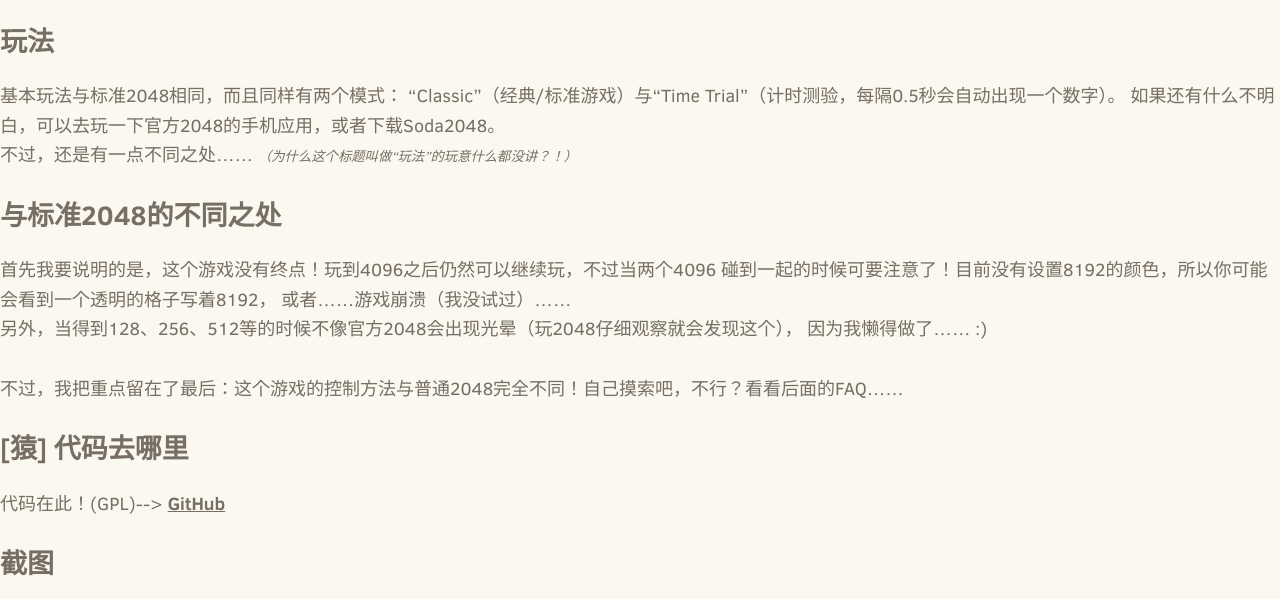
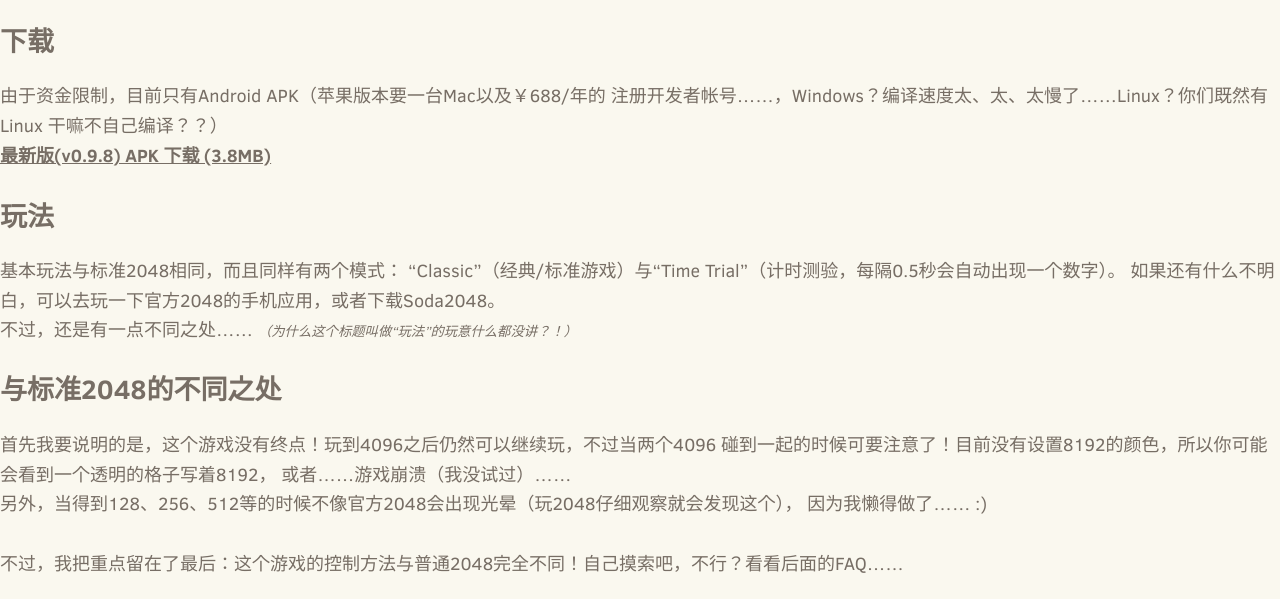
Before and after one commit to Pisces000221/Soda2048, a plain HTML site: page index.html in a window 1280 px wide. Shown: the part 178-777 px from the top of the page. Drawn offline with Linux system fonts and the light colour scheme.

Commit message:
Add download link

```diff
--- a/index.html
+++ b/index.html
@@ -16,6 +16,11 @@
     <h1 class='subtitle'></span>Soda2048，一个2048的奇葩玩法</h1>
     Brought to you by <a href='https://github.com/Pisces000221'>Pisces000221 on GitHub</a>
     <h2><a href='https://github.com/Pisces000221/Soda2048'>Fork me on GitHub</a></h2>
+    <h2>下载</h2>
+    <p>由于资金限制，目前只有Android APK（苹果版本要一台Mac以及￥688/年的
+    注册开发者帐号……，Windows？编译速度太、太、太慢了……Linux？你们既然有Linux
+    干嘛不自己编译？？）<br>
+    <a href='https://github.com/Pisces000221/Soda2048/raw/master/prebuilt/Soda2048.apk'>最新版(v0.9.8) APK 下载 (3.8MB)</a></p>
     <h2>玩法</h2>
     <p>基本玩法与标准2048相同，而且同样有两个模式：
     “Classic”（经典/标准游戏）与“Time Trial”（计时测验，每隔0.5秒会自动出现一个数字）。
```
